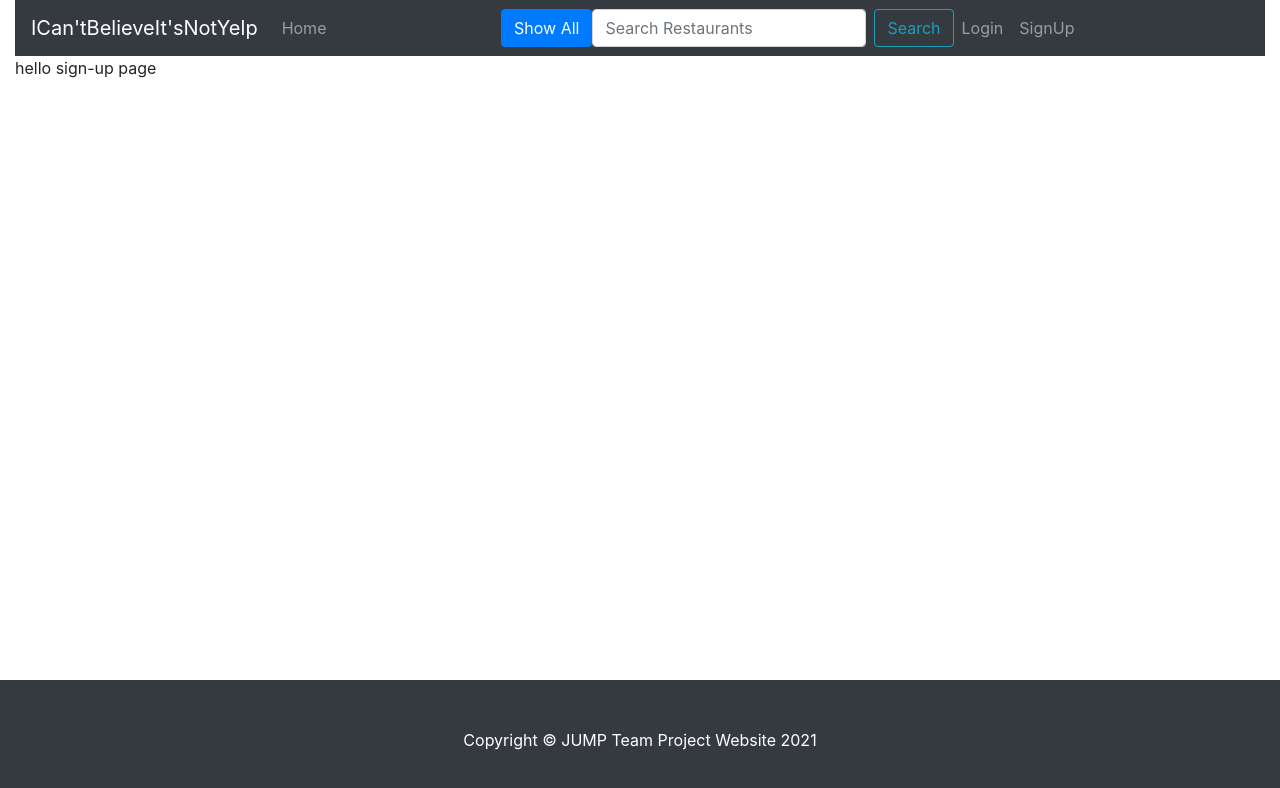
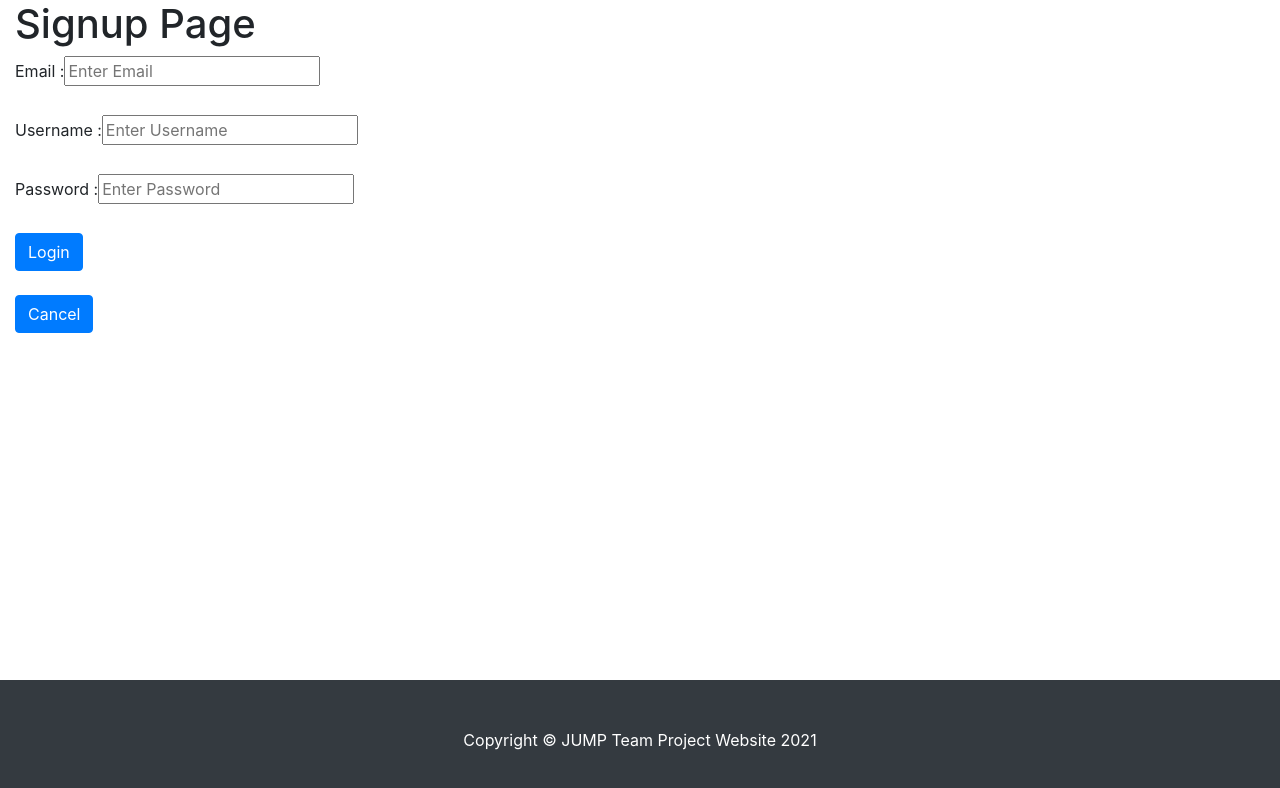
Before and after one commit to choward4/JUMP-Restaurant-Review-Site, a React (Create React App) app in the folder restaurant-front-end/: page /signup in a window 1280 px wide. Shown: the top 788 px of the page. Built offline with nearby package versions, Linux system fonts and the light colour scheme.

Commit message:
Howard brought back changes to login/signup

```diff
--- a/restaurant-front-end/src/App.js
+++ b/restaurant-front-end/src/App.js
@@ -6,15 +6,18 @@ import Home from "./components/Home";
 import Login from "./components/LogIn";
 import SignUp from "./components/SignUp";
 import Footer from "./components/Footer";
+import Results from "./components/Results";
+import RestaurantPage from "./components/RestaurantPage";
 
 function App() {
   return (
     <div className="container-fluid">
       <Router>
-      <SiteNav/>
         <Switch>
 
-          <Route path="/" exact component={() => <Home />} />
+          <Route path="/" exact component={() => <><SiteNav/><Home /> </>} />
+          <Route path="/results" exact component={() => <><SiteNav/><Results /> </>} />
+          <Route path="/restaurant-page" exact component={() => <><SiteNav/><RestaurantPage /> </>} />
           <Route path="/login" exact component={() => <Login />} />
           <Route path="/signup" exact component={() => <SignUp />} />
         </Switch>
--- a/restaurant-front-end/src/components/Home.js
+++ b/restaurant-front-end/src/components/Home.js
@@ -5,28 +5,10 @@ function HomePage(props) {
 
     return (
         <div className="home">
-            <span>
-                <Link to="/signup">
-                    <button type="button" class="btn btn-primary">SignUp</button>
-                </Link>
-                <Link to="/login">
-                    <button type="button" class="btn btn-primary">Login</button>
-                </Link>
-            </span>
+            <h1>Welcome!</h1>
+            <br/>
 
-            <br/>
-            <br/>
-            <br/>
-            <br/>
-            <div class="input-group">
-                <div class="form-outline">
-                    <input type="search" id="form1" class="form-control" />
-                    <label class="form-label" for="form1">Search Restaurants</label>
-                </div>
-                <button type="button" class="btn btn-primary">
-                    <i class="fas fa-search">Search</i>
-                </button>
-            </div>
+            <p1>This is the homepage</p1>
         </div>
     );
 }
--- a/restaurant-front-end/src/components/LogIn.js
+++ b/restaurant-front-end/src/components/LogIn.js
@@ -4,7 +4,29 @@ function LoginPage(props) {
 
     return (
         <div className="login">
-            hello login page
+            <h1> Login Page </h1>
+            <form>
+                <label>Username : </label>
+                <input type="text" placeholder="Enter Username" name="username"/>
+                <br/>
+                <br/>
+
+                <label>Password : </label>
+                <input type="password" placeholder="Enter Password" name="password"/>
+                <br/><br/>
+
+                <button class="btn btn-primary" type="submit">Login</button>
+            </form>
+
+            <br/>
+            <a href="/signup">
+                    <button class="btn btn-primary">Sign Up</button>
+            </a>
+
+
+
+
+
         </div>
     );
 }
--- a/restaurant-front-end/src/components/SignUp.js
+++ b/restaurant-front-end/src/components/SignUp.js
@@ -4,7 +4,29 @@ function SignUpPage(props) {
 
     return (
         <div className="signup">
-            hello sign-up page
+            <h1> Signup Page </h1>
+            <form>
+                <label>Email : </label>
+                <input type="text" placeholder="Enter Email" name="email"/>
+                <br/>
+                <br/>
+
+                <label>Username : </label>
+                <input type="text" placeholder="Enter Username" name="username"/>
+                <br/>
+                <br/>
+
+                <label>Password : </label>
+                <input type="password" placeholder="Enter Password" name="password"/>
+                <br/><br/>
+
+                <button class="btn btn-primary" type="submit">Login</button>
+            </form>
+
+            <br/>
+            <a href="/">
+                    <button class="btn btn-primary">Cancel</button>
+            </a>
         </div>
     );
 }
```
